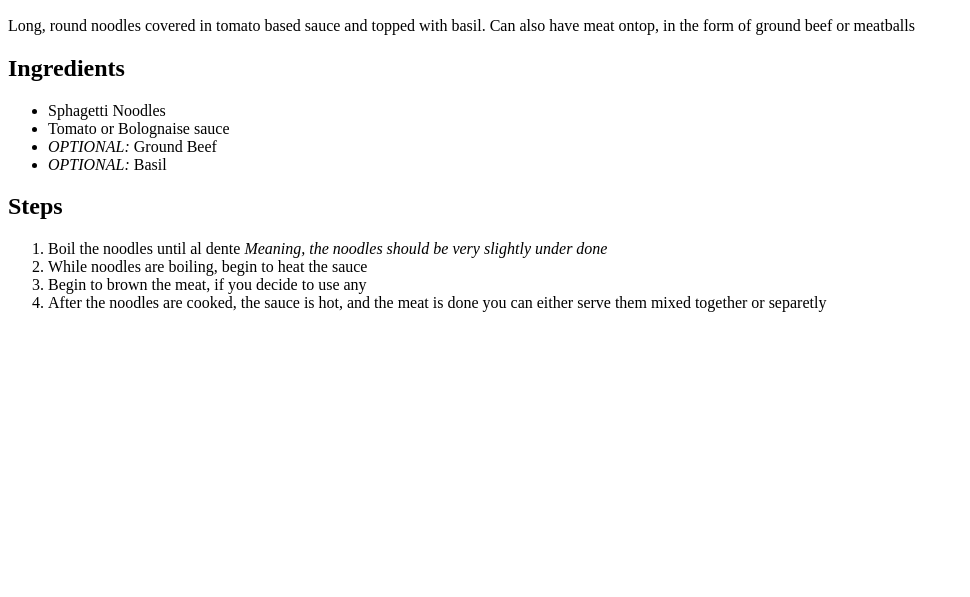
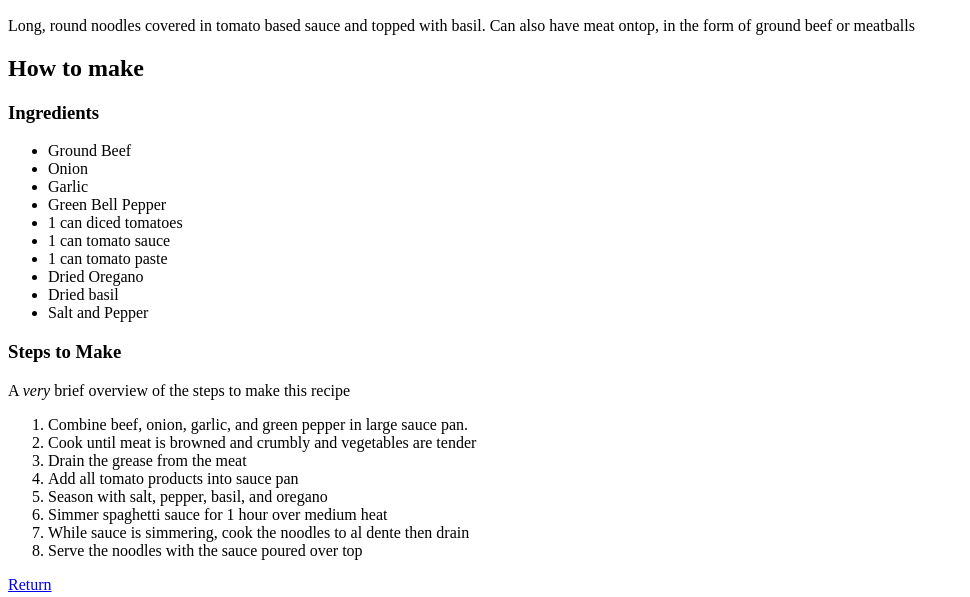
Before and after one commit to Ramzuul/odin-recipes, a plain HTML site: page recipes/sphagetti.html in a window 1280 px wide. Shown: the part 534-1131 px from the top of the page, without its empty margins (0-970 px from the left). Before the commit the page ends 862 px from the top, so only its background shows below. Drawn offline with Linux system fonts and the light colour scheme.

Commit message:
Update sphagetti.html
Reformatted sphagetti.html to better fit with
other recipes

```diff
--- a/recipes/sphagetti.html
+++ b/recipes/sphagetti.html
@@ -2,7 +2,7 @@
 <html lang="en">
 <head>
     <meta charset="UTF-8">
-    <title>Sphagetti</title>
+    <title>Spaghetti</title>
 </head>
 <body>
     <p><h1>Sphagetti</h1></p>
@@ -10,20 +10,34 @@
     <p><h2>Description</h2></p>
     <p>Long, round noodles covered in tomato based sauce and topped with basil. Can also have meat ontop, in the form of ground beef or meatballs</p>
 
-    <p><h2>Ingredients</h2></p>
+    <p><h2>How to make</h2></p>
+    <p><h3>Ingredients</h3></p>
     <ul>
-        <li>Sphagetti Noodles</li>
-        <li>Tomato or Bolognaise sauce</li>
-        <li><em>OPTIONAL:</em> Ground Beef</li>
-        <li><em>OPTIONAL:</em> Basil</li>
+        <li>Ground Beef</li>
+        <li>Onion</li>
+        <li>Garlic</li>
+        <li>Green Bell Pepper</li>
+        <li>1 can diced tomatoes</li>
+        <li>1 can tomato sauce</li>
+        <li>1 can tomato paste</li>
+        <li>Dried Oregano</li>
+        <li>Dried basil</li>
+        <li>Salt and Pepper</li>
     </ul>
 
-    <p><h2>Steps</h2></p>
+    <p><h3>Steps to Make</h3></p>
+    <p>A <em>very</em> brief overview of the steps to make this recipe</p>
     <ol>
-        <li>Boil the noodles until al dente <em>Meaning, the noodles should be very slightly under done</em></li>
-        <li>While noodles are boiling, begin to heat the sauce</li>
-        <li>Begin to brown the meat, if you decide to use any</li>
-        <li>After the noodles are cooked, the sauce is hot, and the meat is done you can either serve them mixed together or separetly</li>
+        <li>Combine beef, onion, garlic, and green pepper in large sauce pan.</li>
+        <li>Cook until meat is browned and crumbly and vegetables are tender</li>
+        <li>Drain the grease from the meat</li>
+        <li>Add all tomato products into sauce pan</li>
+        <li>Season with salt, pepper, basil, and oregano</li>
+        <li>Simmer spaghetti sauce for 1 hour over medium heat</li>
+        <li>While sauce is simmering, cook the noodles to al dente then drain</li>
+        <li>Serve the noodles with the sauce poured over top</li>
     </ol>
+
+    <p><a href="../index.html">Return</p>
 </body>
 </html>
```
